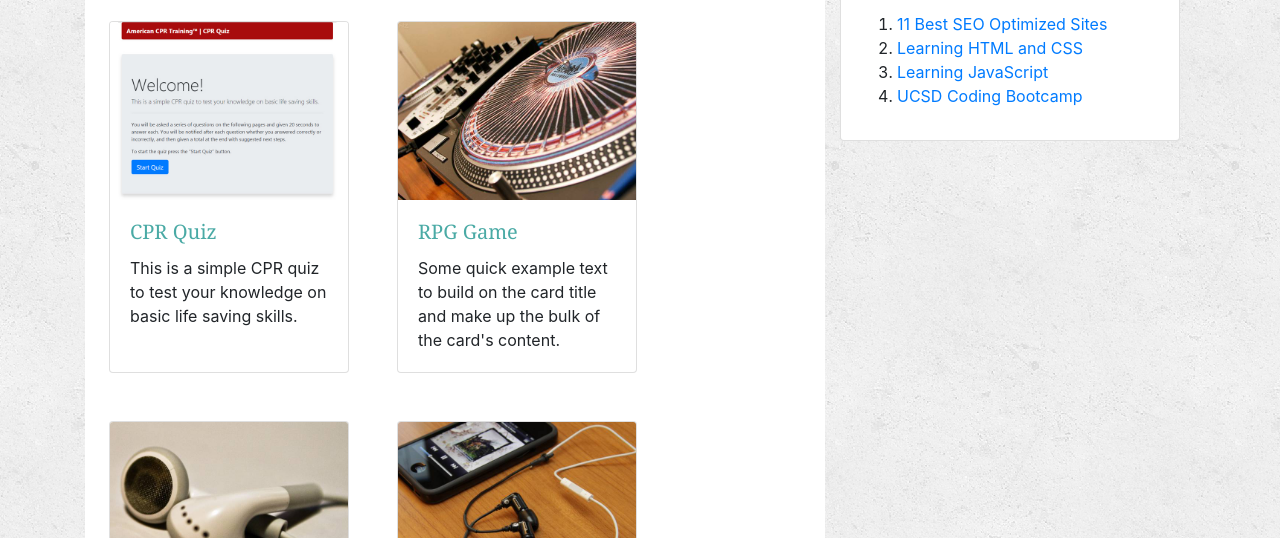
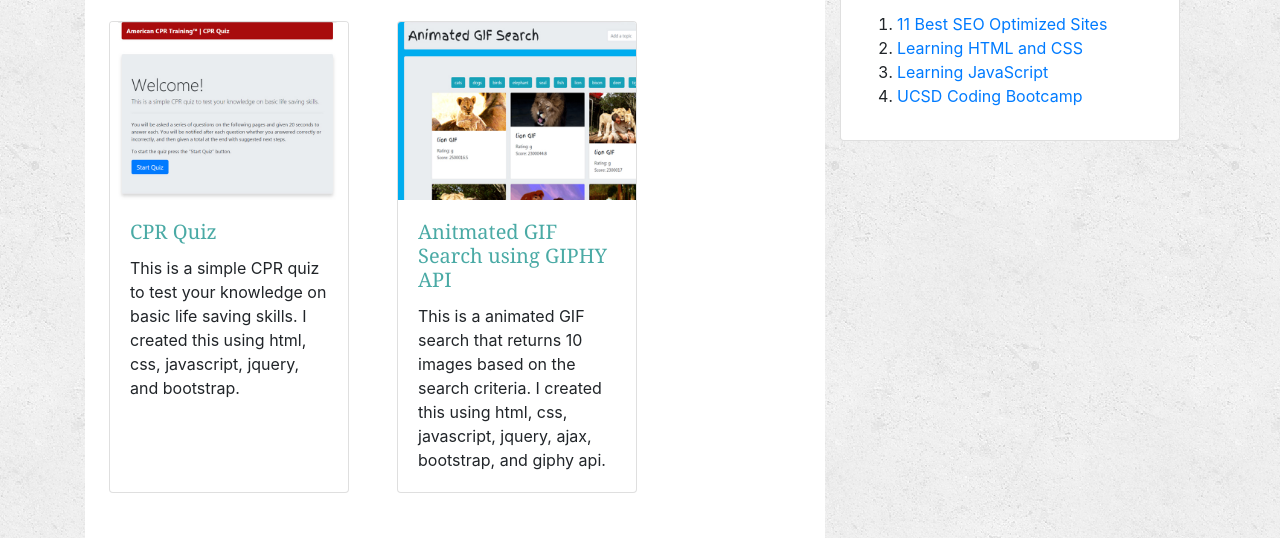
Before and after one commit to chad-balash/bootstrap-portfolio, a plain HTML site: page portfolio.html in a window 1280 px wide. Shown: the part 192-730 px from the top of the page. Drawn offline with nearby package versions, Linux system fonts and the light colour scheme.

Commit message:
updated portfolio

```diff
--- a/portfolio.html
+++ b/portfolio.html
@@ -50,14 +50,14 @@
                 <img class="card-img-top" src="./assests/images/cpr-quiz.jpg" alt="CPR Quiz">
                 <div class="card-body">
                     <h5 class="card-title">CPR Quiz</h5>
-                  <p class="card-text">This is a simple CPR quiz to test your knowledge on basic life saving skills.</p>
+                  <p class="card-text">This is a simple CPR quiz to test your knowledge on basic life saving skills. I created this using html, css, javascript, jquery, and bootstrap.</p>
                 </div>
               </div>
               <div class="card m-4" style="width: 15rem;">
-                <img class="card-img-top" src="./assests/images/technics-q-c-640-480-2.jpg" alt="Card image cap">
+                <img class="card-img-top" src="./assests/images/gif-search.jpg" alt="Anitmated GIF Search using GIPHY API">
                 <div class="card-body">
-                    <h5 class="card-title">RPG Game</h5>
-                  <p class="card-text">Some quick example text to build on the card title and make up the bulk of the card's content.</p>
+                    <h5 class="card-title">Anitmated GIF Search using GIPHY API</h5>
+                  <p class="card-text">This is a animated GIF search that returns 10 images based on the search criteria. I created this using html, css, javascript, jquery, ajax, bootstrap, and giphy api.</p>
                 </div>
               </div>
               <div class="card m-4" style="width: 15rem;">
```
Also changed, not shown: assests/images/gif-search.jpg (added), 1 other file.
